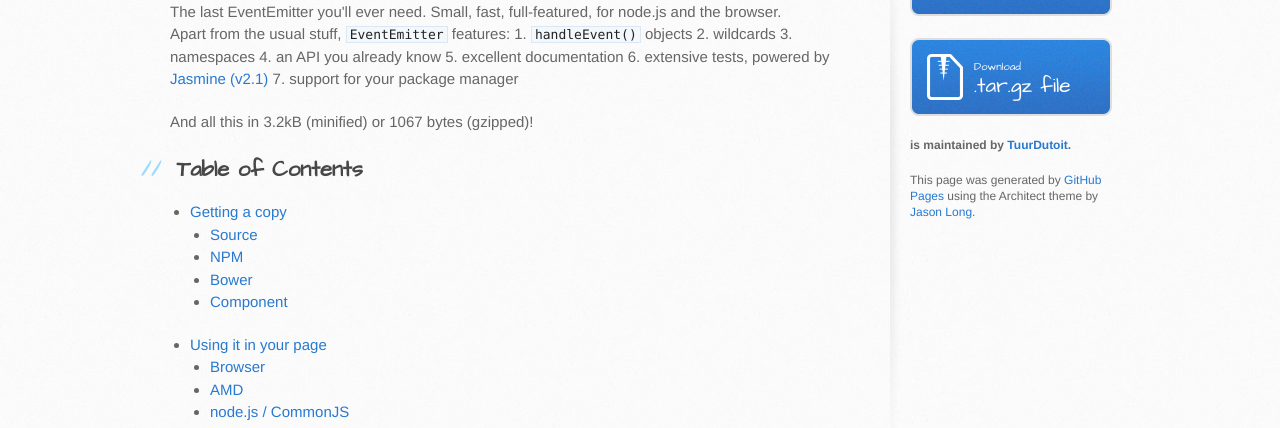
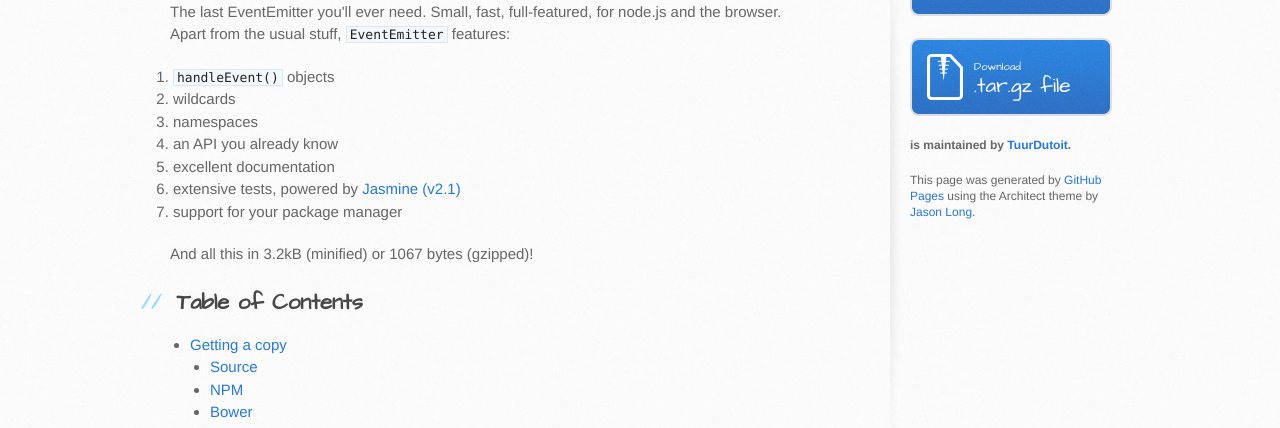
Before and after one commit to TuurDutoit/EventEmitter, a plain HTML site: page index.html in a window 1280 px wide. Shown: the part 362-790 px from the top of the page. Drawn offline with Linux system fonts and the light colour scheme.

```diff
--- a/index.html
+++ b/index.html
@@ -32,14 +32,19 @@
 <a id="eventemitter" class="anchor" href="#eventemitter" aria-hidden="true"><span class="octicon octicon-link"></span></a>EventEmitter</h1>
 
 <p>The last EventEmitter you'll ever need. Small, fast, full-featured, for node.js and the browser.<br>
-Apart from the usual stuff, <code>EventEmitter</code> features:
-1. <code>handleEvent()</code> objects
-2. wildcards
-3. namespaces
-4. an API you already know
-5. excellent documentation
-6. extensive tests, powered by <a href="http://jasmine.github.io/">Jasmine (v2.1)</a>
-7. support for your package manager</p>
+Apart from the usual stuff, <code>EventEmitter</code> features:</p>
+
+<ol>
+<li>
+<code>handleEvent()</code> objects</li>
+<li>wildcards</li>
+<li>namespaces</li>
+<li>an API you already know</li>
+<li>excellent documentation</li>
+<li>extensive tests, powered by <a href="http://jasmine.github.io/">Jasmine (v2.1)</a>
+</li>
+<li>support for your package manager</li>
+</ol>
 
 <p>And all this in 3.2kB (minified) or 1067 bytes (gzipped)!</p>
 
```
Also changed, not shown: params.json (+1 -1 lines).
